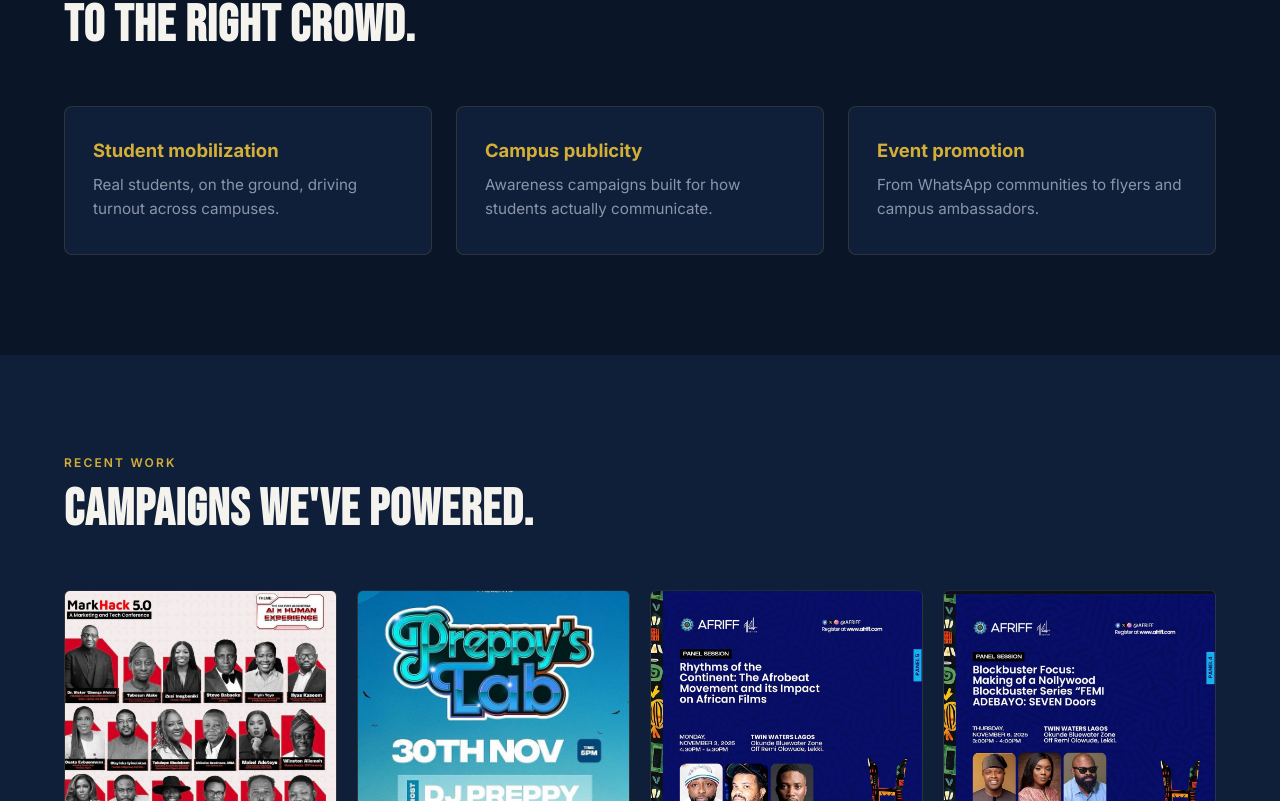
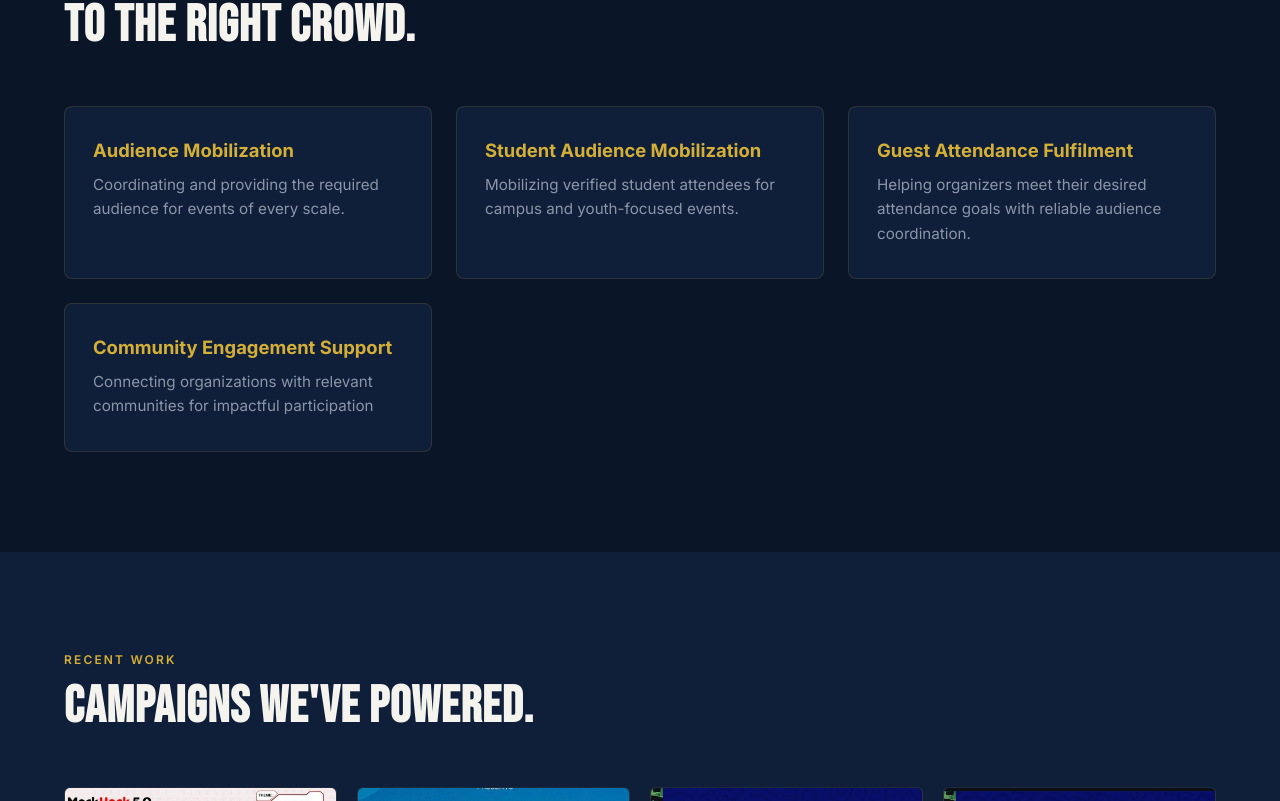
Before and after one commit to He-is-Henry/crowdbridge, a Next.js app: page / in a window 1280 px wide. Shown: the part 1784-2585 px from the top of the page. Built offline with nearby package versions, Linux system fonts and the light colour scheme.

Commit message:
Adjusted about us section content

```diff
--- a/components/About.tsx
+++ b/components/About.tsx
@@ -1,17 +1,22 @@
 import styles from './About.module.css';
 
 const services = [
+
   {
-    title: 'Student mobilization',
-    desc: 'Real students, on the ground, driving turnout across campuses.',
+    title: 'Audience Mobilization',
+    desc: "Coordinating and providing the required audience for events of every scale."
   },
   {
-    title: 'Campus publicity',
-    desc: 'Awareness campaigns built for how students actually communicate.',
+    title: 'Student Audience Mobilization',
+    desc: 'Mobilizing verified student attendees for campus and youth-focused events.',
   },
   {
-    title: 'Event promotion',
-    desc: 'From WhatsApp communities to flyers and campus ambassadors.',
+    title: 'Guest Attendance Fulfilment',
+    desc: 'Helping organizers meet their desired attendance goals with reliable audience coordination.',
+  },
+  {
+    title: 'Community Engagement Support',
+    desc: 'Connecting organizations with relevant communities for impactful participation',
   },
 ];
 
```
